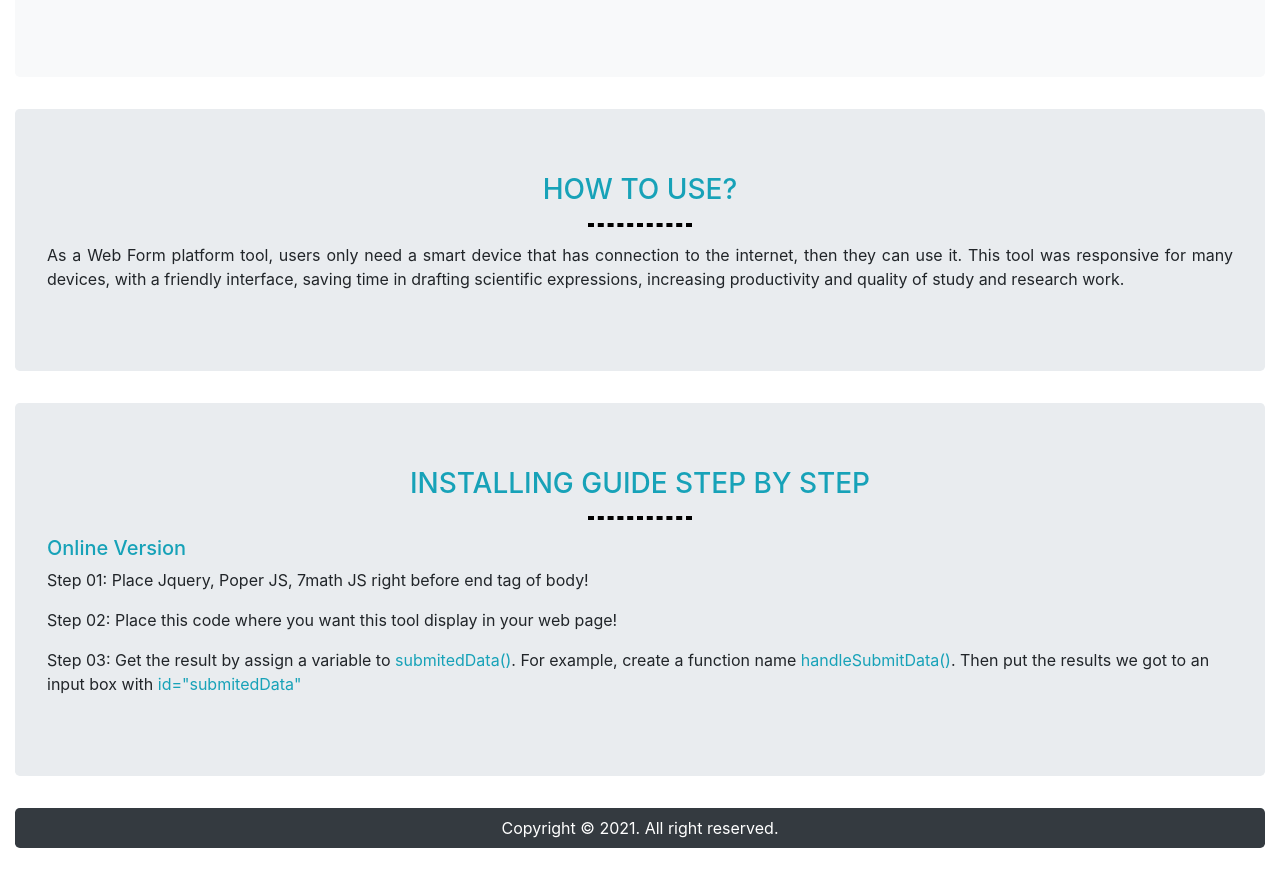
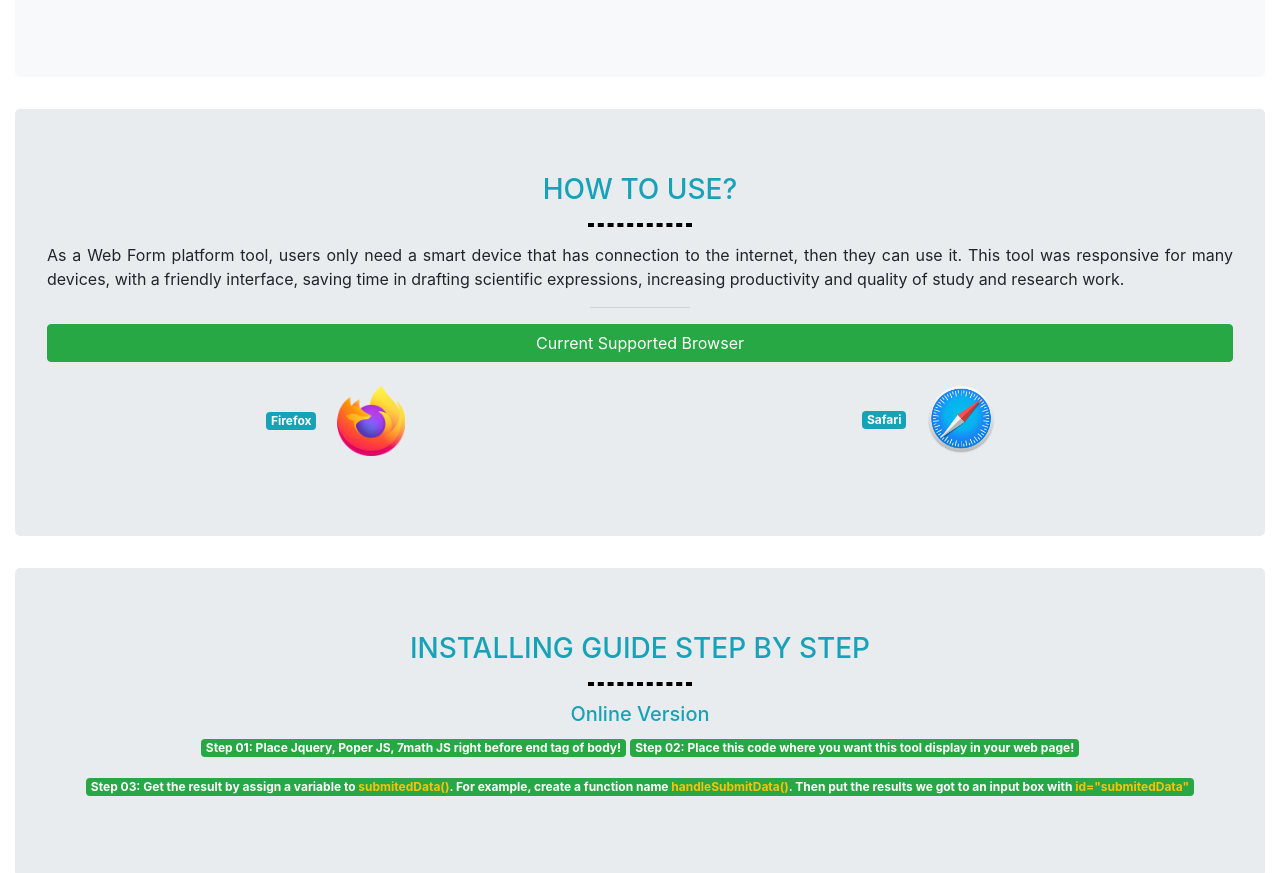
Before and after one commit to baynv910/7math-package, a plain HTML site: page index.html in a window 1280 px wide. Shown: the part 836-1709 px from the top of the page. Before the commit the page ends 1688 px from the top, so only its background shows below. Drawn offline with nearby package versions, Linux system fonts and the light colour scheme; a script that the page names is missing.

Commit message:
change something on ui

```diff
--- a/index.html
+++ b/index.html
@@ -6,6 +6,12 @@
     <meta name="viewport" content="width=device-width, initial-scale=1.0">
     <title>7 Math - Getting Started</title>
     <link rel="shortcut icon" href="./assets/logo.png" type="image/x-icon">
+    <style>
+        .jumbotron > h3 {
+            margin: 0;
+            display: inline-block;
+        }
+    </style>
 </head>
 <body>
     <div class="container-fluid">
@@ -17,31 +23,43 @@
                 <div id="editorContainer"></div>
                 <div class="btn btn-block btn-success" onclick="handleSubmitData()">Preview Data</div>
             </section>
-            <section class="whatIsThis jumbotron">
-                <h3 class="text-center text-uppercase text-info">What Is This?</h3>
+            <section class="whatIsThis jumbotron text-center">
+                <h3 class="text-uppercase text-info">What Is This?</h3>
                 <hr style="width: 100px; border: 2px dashed #000;" />
                 <p class="text-justify">Just a step into the topic of Education, in the process of organizing exams, or composing scientific expressions on computer today, almost Editors that appeared before, were responding to many functions which are able to input text, number, with some special character that list on ASCII table. Problem is, when the Mathematical formulas have its complexity, requiring a tool can support the user typing data in a convenient way, instead of drawing in the third application, then import to the project as an image, or even not able to control to edit as well as display the similar type of data. <br/>Supporting input complex data as Maths and Sciences Equation is our tool main idea. Not only text, digits, special character, but also all complex equations can be support on our tool!</p>
             </section>
-            <section class="whyUseIt jumbotron bg-light">
-                <h3 class="text-center text-uppercase text-info">Why Use It?</h3>
+            <section class="whyUseIt jumbotron bg-light text-center">
+                <h3 class="text-uppercase text-info">Why Use It?</h3>
                 <hr style="width: 100px; border: 2px dashed #000;" />
                 <p class="text-justify">The project: “Processing Mathematical Formula on Web Form platform” is proceeded to serve the needs of inputting Mathematical formulas, or scientific expressions on computers, including some complex formulas as square root of 2, logarithmic, integration, etc. <br/>As using this tool, teachers, students, scientists can easily create tests, or documentations on their own, for their courses,...</p>
             </section>
-            <section class="how2Use jumbotron">
-                <h3 class="text-center text-uppercase text-info">How to Use?</h3>
+            <section class="how2Use jumbotron text-center">
+                <h3 class="text-uppercase text-info">How to Use?</h3>
                 <hr style="width: 100px; border: 2px dashed #000;" />
                 <p class="text-justify">As a Web Form platform tool, users only need a smart device that has connection to the internet, then they can use it. This tool was responsive for many devices, with a friendly interface, saving time in drafting scientific expressions, increasing productivity and quality of study and research work.</p>
+                <hr style="width: 100px;" />
+                <h4 class="text-center btn btn-block btn-disabled btn-success">Current Supported Browser</h4>
+                <div class="row">
+                    <div class="col-6 text-center">
+                        <div class="badge badge-info">Firefox</div>
+                        <img class="p-3" src="./assets/firefox_logo.png" alt="Firefox Logo" width="100px" />
+                    </div>
+                    <div class="col-6 text-center">
+                        <div class="badge badge-info">Safari</div>
+                        <img class="p-3" src="./assets/safari_logo.png" alt="Safari Logo" width="100px" />
+                    </div>
+                </div>
             </section>
-            <section class="installNow jumbotron">
-                <h3 class="text-center text-uppercase text-info">Installing guide step by step</h3>
+            <section class="installNow jumbotron text-center">
+                <h3 class="text-uppercase text-info">Installing guide step by step</h3>
                 <hr style="width: 100px; border: 2px dashed #000;" />
                 <div class="text-justity">
                     <h5 class="text-info">Online Version</h5>
-                    <p>Step 01: Place Jquery, Poper JS, 7math JS right before end tag of body!</p>
+                    <p class="badge badge-success">Step 01: Place Jquery, Poper JS, 7math JS right before end tag of body!</p>
                     <script async src="//jsfiddle.net/baynv910/L8sdwe1x/embed/html/"></script>
-                    <p>Step 02: Place this code where you want this tool display in your web page!</p>
+                    <p class="badge badge-success">Step 02: Place this code where you want this tool display in your web page!</p>
                     <script async src="//jsfiddle.net/baynv910/61Lapdo4/1/embed/html/"></script>
-                    <p>Step 03: Get the result by assign a variable to <span class="text-info">submitedData()</span>. For example, create a function name <span class="text-info">handleSubmitData()</span>. Then put the results we got to an input box with <span class="text-info">id="submitedData"</span></p>
+                    <p class="badge badge-success">Step 03: Get the result by assign a variable to <span class="text-warning">submitedData()</span>. For example, create a function name <span class="text-warning">handleSubmitData()</span>. Then put the results we got to an input box with <span class="text-warning">id="submitedData"</span></p>
                     <script async src="//jsfiddle.net/baynv910/dr9aec7q/embed/html/"></script>
 
                 </div>
```
Also changed, not shown: assets/firefox_logo.png (added), assets/safari_logo.png (added).
